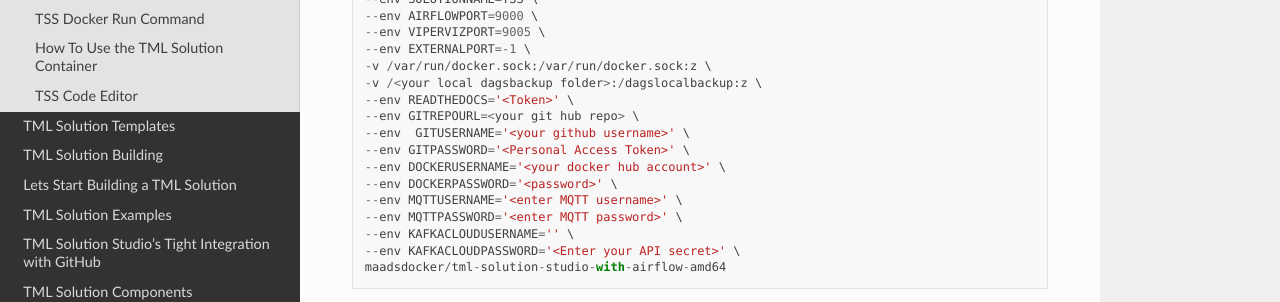
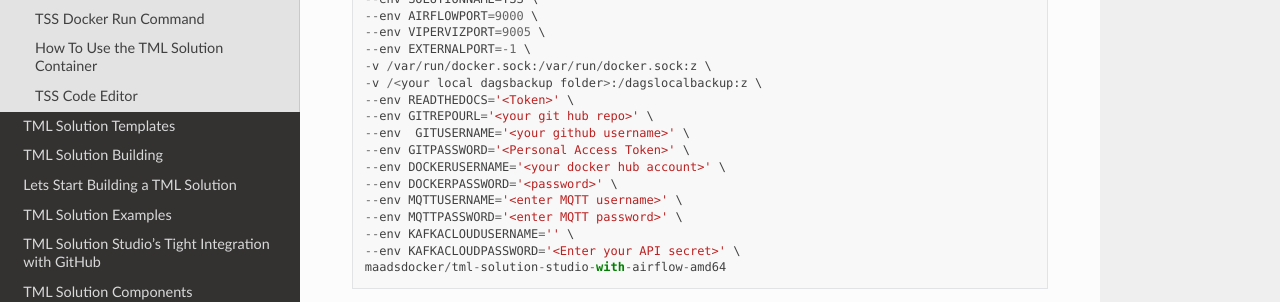
Before and after one commit to smaurice101/readthedocs, a Sphinx documentation site: the page built from docs/source/docker.rst, in a window 1280 px wide and 900 px high, scrolled down 3233 px. Shown: the part 151-453 px from the top of the window. Built offline with Sphinx 7.4.7 and the Read the Docs theme 2.0.0, drawn with Linux system fonts in a browser that asks for light colours.

```diff
--- a/docs/source/docker.rst
+++ b/docs/source/docker.rst
@@ -96,7 +96,7 @@ TSS Docker Run Command
    -v /var/run/docker.sock:/var/run/docker.sock:z \
    -v /<your local dagsbackup folder>:/dagslocalbackup:z \
    --env READTHEDOCS='<Token>' \
-   --env GITREPOURL=<your git hub repo> \
+   --env GITREPOURL='<your git hub repo>' \
    --env  GITUSERNAME='<your github username>' \
    --env GITPASSWORD='<Personal Access Token>' \
    --env DOCKERUSERNAME='<your docker hub account>' \
```
